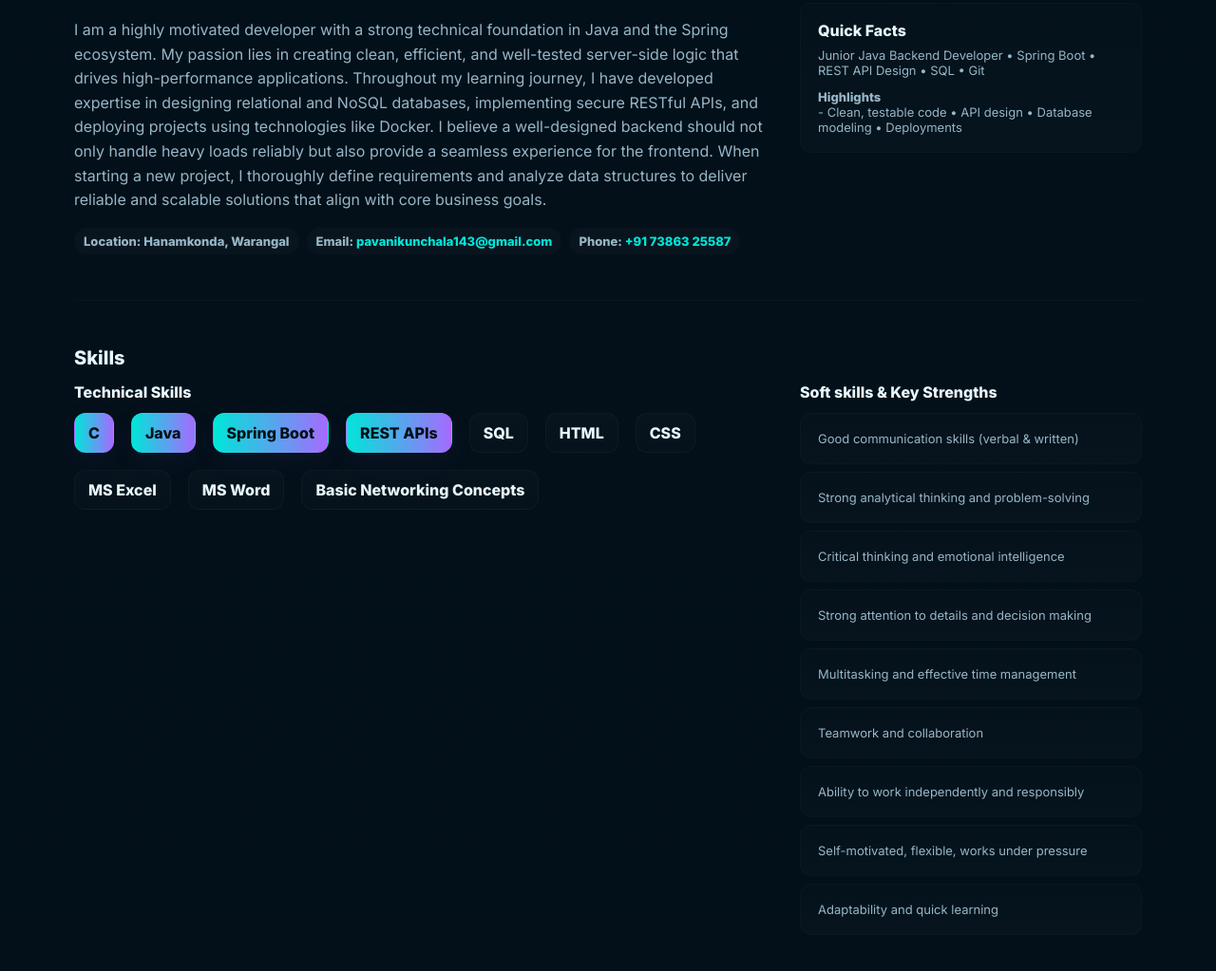
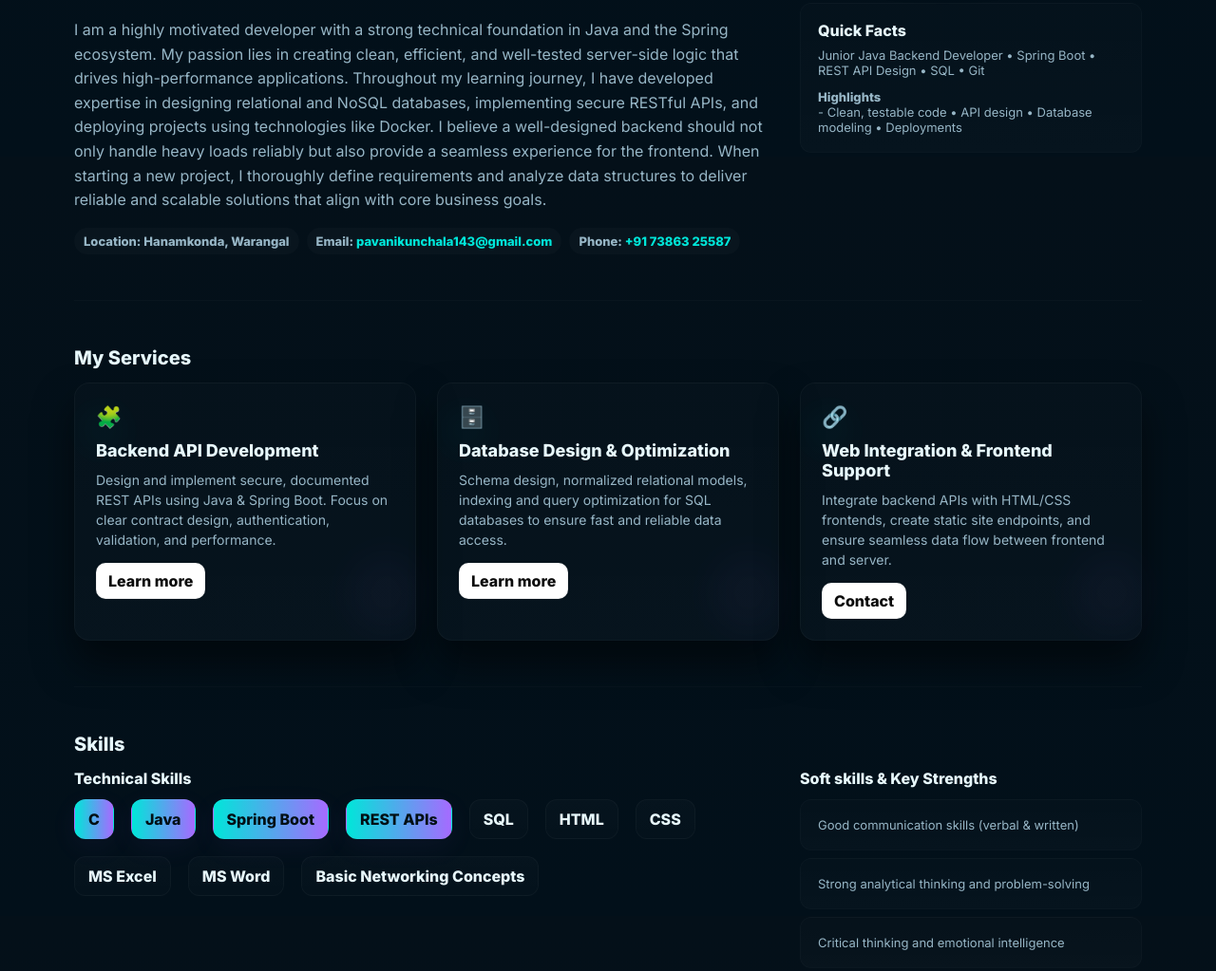
Before and after one commit to pavanikunchala21/pavanikunchala.github.io, a plain HTML site: page index.html in a window 1280 px wide. Shown: the part 635-1658 px from the top of the page at 95% size. Drawn offline with Linux system fonts and the light colour scheme.

Commit message:
Update index.html

```diff
--- a/index.html
+++ b/index.html
@@ -51,7 +51,7 @@
     .avatar-wrap{display:flex;align-items:center;justify-content:center;position:relative}
     .neon-ring{
       width:360px;height:360px;border-radius:50%;display:flex;align-items:center;justify-content:center;
-      /* keep outer neon ring visual but it will NOT overlay the inner image */
+      /* outer glow kept but will not overlay the inner image */
       background:radial-gradient(circle at 30% 30%, rgba(166,106,255,0.07), transparent 8%),
                  radial-gradient(circle at 70% 70%, rgba(0,230,217,0.04), transparent 18%);
       box-shadow:0 40px 90px rgba(2,10,18,0.7);
@@ -93,6 +93,20 @@
     section{padding:48px 0;border-top:1px solid rgba(255,255,255,0.02)}
     .section-title{font-size:20px;font-weight:800;margin-bottom:14px;color:var(--text)}
     .muted{color:var(--muted)}
+
+    /* SERVICES */
+    .services-grid{display:grid;grid-template-columns:repeat(3,1fr);gap:22px;align-items:stretch}
+    .service-card{background:linear-gradient(180deg, rgba(255,255,255,0.01), rgba(255,255,255,0.02));padding:22px;border-radius:16px;border:1px solid rgba(255,255,255,0.03);position:relative;overflow:visible;box-shadow:0 24px 40px rgba(0,0,0,0.5)}
+    .service-card::after{
+      content:"";position:absolute;inset:-8px;border-radius:16px;z-index:-1;
+      background:radial-gradient(circle at 10% 20%, rgba(0,230,217,0.08), transparent 7%),
+                 radial-gradient(circle at 90% 80%, rgba(166,106,255,0.06), transparent 15%);
+      filter:blur(18px);opacity:0.95;
+    }
+    .service-icon{font-size:22px;margin-bottom:12px;color:var(--accent-1);font-weight:800}
+    .service-title{font-weight:800;margin-bottom:10px;font-size:18px}
+    .service-desc{color:var(--muted);font-size:14px;line-height:1.5}
+    .service-cta{display:inline-block;margin-top:14px;padding:8px 12px;border-radius:10px;background:var(--btn-white-bg);color:var(--btn-white-foreground);font-weight:800;border:1px solid rgba(0,0,0,0.06)}
 
     /* skills */
     .skills-grid{display:flex;gap:18px;flex-wrap:wrap}
@@ -140,6 +154,9 @@
     footer{padding:28px 0;color:var(--muted);font-size:14px;text-align:center}
 
     /* responsive */
+    @media (max-width:1100px){
+      .services-grid{grid-template-columns:1fr}
+    }
     @media (max-width:980px){
       .hero{grid-template-columns:1fr;gap:24px;padding:36px 0}
       .two-col{grid-template-columns:1fr}
@@ -164,6 +181,7 @@
         <ul>
           <li><a href="#home">Home</a></li>
           <li><a href="#about">About</a></li>
+          <li><a href="#services">Services</a></li>
           <li><a href="#skills">Skills</a></li>
           <li><a href="#projects">Projects</a></li>
           <li><a href="#contact">Contact</a></li>
@@ -235,6 +253,36 @@
               - Clean, testable code • API design • Database modeling • Deployments
             </div>
           </div>
+        </div>
+      </div>
+    </section>
+
+    <!-- SERVICES -->
+    <section id="services" aria-label="Services">
+      <div class="section-title">My Services</div>
+      <div class="services-grid">
+        <!-- Card 1 -->
+        <div class="service-card">
+          <div class="service-icon">🧩</div>
+          <div class="service-title">Backend API Development</div>
+          <div class="service-desc">Design and implement secure, documented REST APIs using Java &amp; Spring Boot. Focus on clear contract design, authentication, validation, and performance.</div>
+          <a class="service-cta" href="#projects">Learn more</a>
+        </div>
+
+        <!-- Card 2 -->
+        <div class="service-card">
+          <div class="service-icon">🗄️</div>
+          <div class="service-title">Database Design &amp; Optimization</div>
+          <div class="service-desc">Schema design, normalized relational models, indexing and query optimization for SQL databases to ensure fast and reliable data access.</div>
+          <a class="service-cta" href="#projects">Learn more</a>
+        </div>
+
+        <!-- Card 3 -->
+        <div class="service-card">
+          <div class="service-icon">🔗</div>
+          <div class="service-title">Web Integration &amp; Frontend Support</div>
+          <div class="service-desc">Integrate backend APIs with HTML/CSS frontends, create static site endpoints, and ensure seamless data flow between frontend and server.</div>
+          <a class="service-cta" href="#contact">Contact</a>
         </div>
       </div>
     </section>
```
